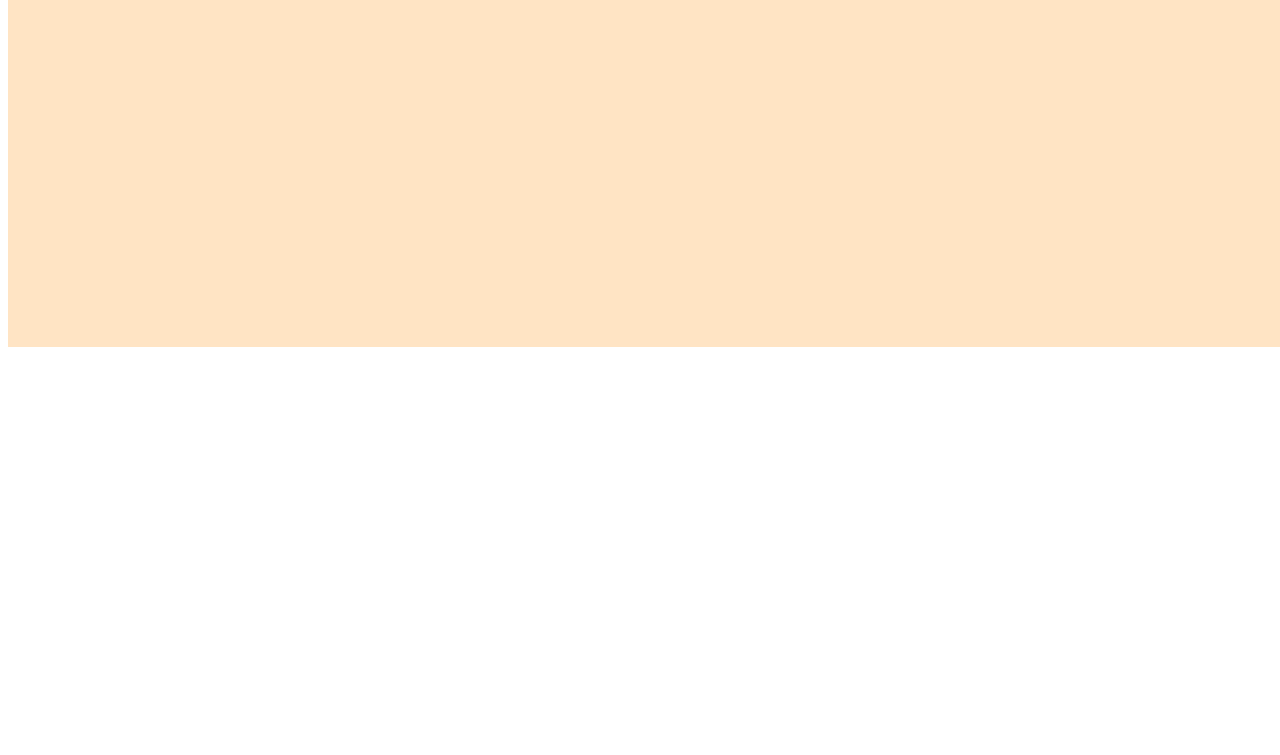
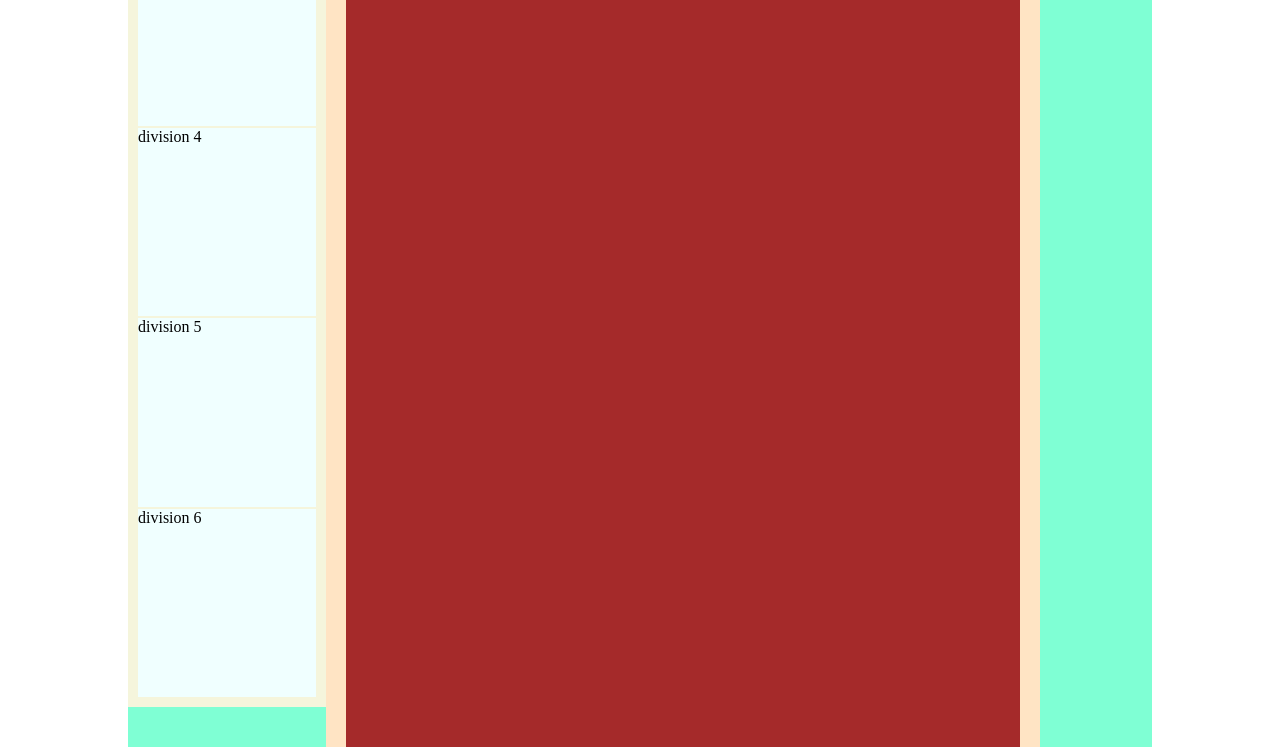
Before and after one commit to BillMuriu/Chris-s-classes, a plain HTML site: page index.html in a window 1280 px wide. Shown: the part 461-1216 px from the top of the page. Before the commit the page ends 816 px from the top, so only its background shows below. Drawn offline with Linux system fonts and the light colour scheme.

Commit message:
second commit

```diff
--- a/index.html
+++ b/index.html
@@ -9,14 +9,33 @@
 
   <body>
     <div class="main-section">
-      <div class="section-1">
-        <h1>Section 1</h1>
+      <div id="section-1">
+        <div id="elements-section">
+          <div class="section-1-div" id="first-division">
+            <div>
+              <div>On</div>
+              <div></div>
+              <div></div>
+            </div>
+
+            <div></div>
+
+            <div></div>
+          </div>
+
+          <div class="section-1-div">division 2</div>
+          <div class="section-1-div">division 3</div>
+          <div class="section-1-div">division 4</div>
+          <div class="section-1-div">division 5</div>
+          <div class="section-1-div">division 6</div>
+        </div>
       </div>
-      <div class="section-2">
+
+      <div id="section-2">
         <h1>Section 2</h1>
       </div>
 
-      <div class="section-3">
+      <div id="section-3">
         <h1>Section 3</h1>
       </div>
     </div>
--- a/styles.css
+++ b/styles.css
@@ -1,17 +1,54 @@
 body {
+  display: flex;
+  align-items: center;
+  justify-content: center;
 }
 
 .main-section {
-  width: 100vw;
-  height: 100vh;
+  width: 80vw;
+  height: 150vh;
   background-color: bisque;
   display: flex;
   justify-content: space-around;
   align-items: center;
 }
 
-.section-1 {
-  height: 100px;
-  width: 200px;
+#section-1 {
+  height: 100%;
+  width: 300px;
   background-color: aquamarine;
 }
+
+#elements-section {
+  background-color: beige;
+  height: 95%;
+  display: flex;
+  flex-direction: column;
+  justify-content: space-between;
+  align-items: center;
+  gap: 2px;
+  padding-top: 10px;
+  padding-bottom: 10px;
+  padding-left: 10px;
+  padding-right: 10px;
+}
+
+#elements-section .section-1-div {
+  background-color: azure;
+  width: 100%;
+  height: 100%;
+}
+
+#section-2 {
+  height: 100%;
+  width: 100%;
+  background-color: brown;
+  /* margin-right: 20px;
+  margin-left: 20px; */
+  margin: 0 20px;
+}
+#section-3 {
+  height: 100%;
+  width: 170px;
+  background-color: aquamarine;
+}
```
